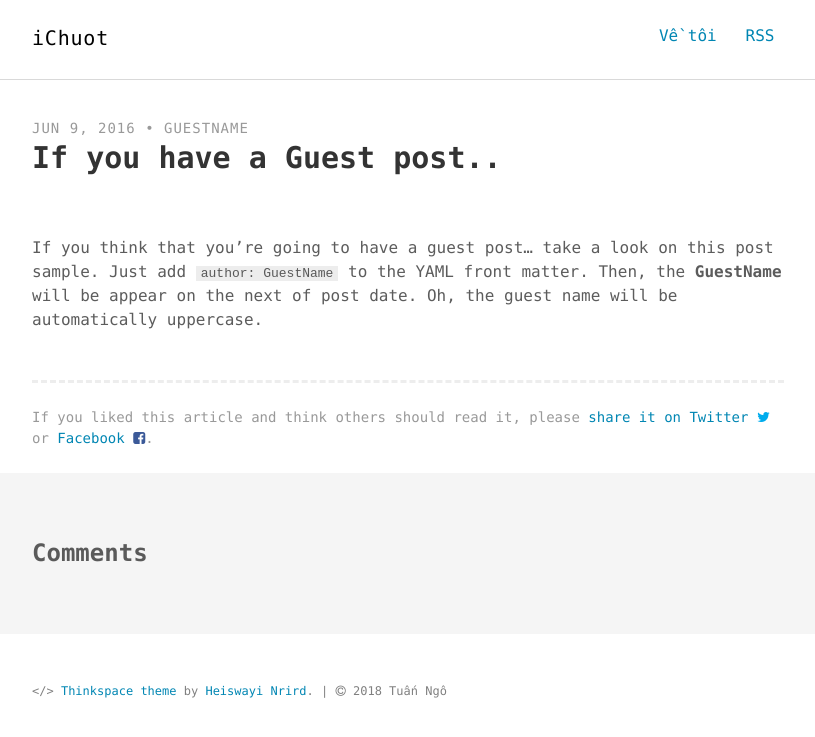
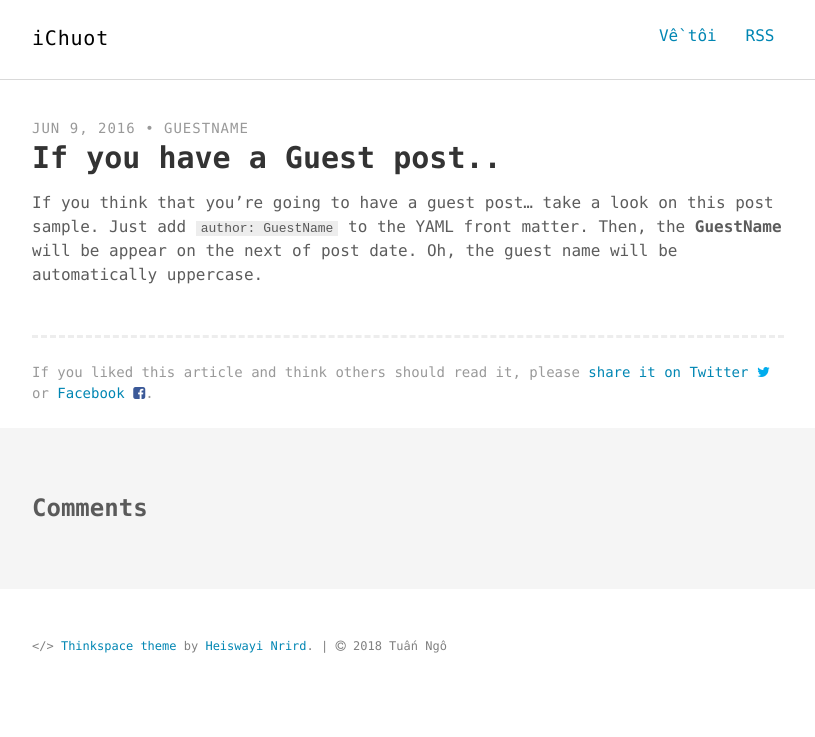
Before and after one commit to ichuot/ichuot.github.io, a Jekyll site: the page built from _posts/2016-06-09-if-you-have-a-guest-post.md, in a window 1280 px wide. Shown: the top 737 px of the page, without its empty margins (232-1047 px from the left). Built offline with Jekyll 4.4.1, drawn with Linux system fonts in a browser that asks for light colours; comment, search, counter and statistics services are not loaded.

Commit message:
Update _layout.scss

```diff
--- a/assets/scss/_layout.scss
+++ b/assets/scss/_layout.scss
@@ -174,7 +174,7 @@ hr {
 
 .post-title {
   margin-top: 0;
-  margin-bottom: 2em;
+  margin-bottom: .5em;
   color: $dark-gray-color;
 }
 
```
